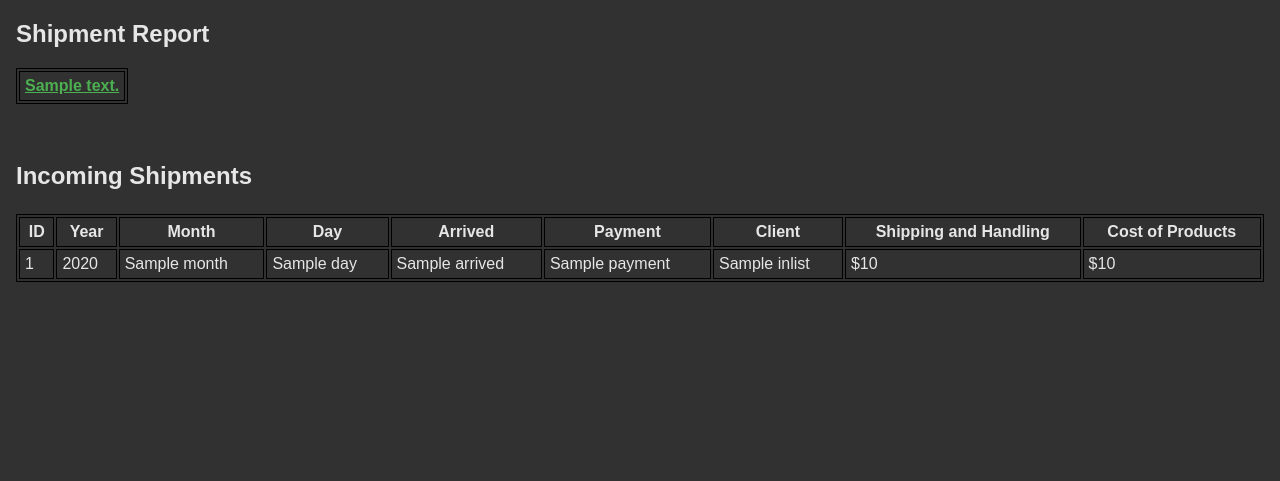
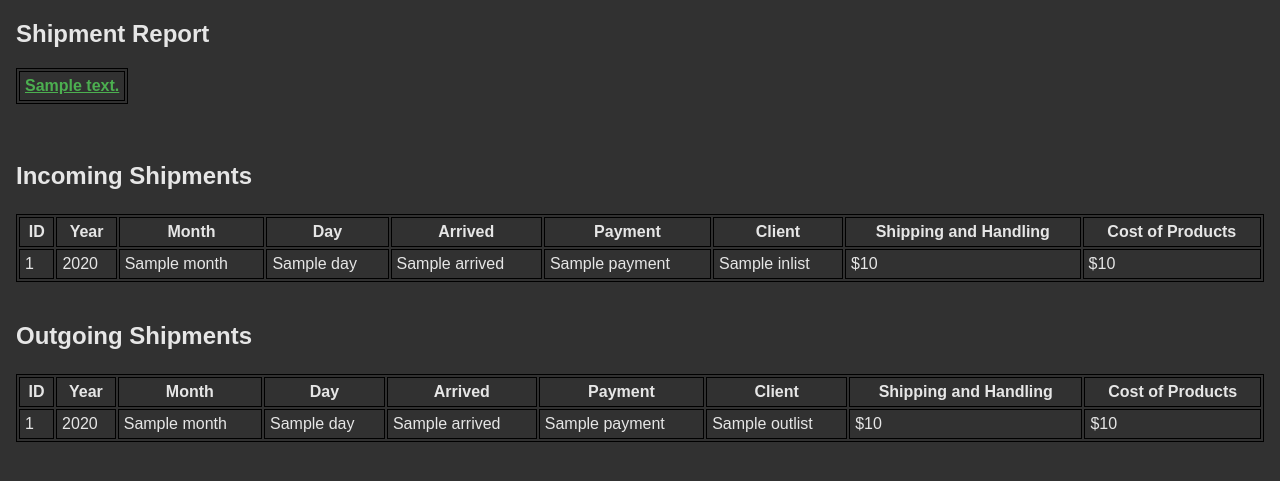
Before and after one commit to StephenP-AL/CS499-group-7, a Django app: template src/seven/truckr/templates/truckr/shipReport.html in a window 1280 px wide. Shown: the top 481 px of the page. Run offline with Django 3.2, Linux system fonts and the light colour scheme; the template is opened without the code that fills it: most values are stand-ins (such as "Sample title", 1, 10 or a date in 2020); lists and menus that the app fills with data are empty.

Commit message:
Shipping report added outgoing; created list of reports, linked to shipping pages

```diff
--- a/src/seven/truckr/templates/truckr/maintenance.html
+++ b/src/seven/truckr/templates/truckr/maintenance.html
@@ -28,7 +28,10 @@
 	</tr>
 </table>
 {% endif %}
-<h3> Services </h3>
+<br>
+<button type="button" onclick="window.location.href='/maintenanceReport/';">Monthly Maintenance Reports</button>
+<br>
+<br>
 <table style="width:100%">
        	<tr>
 	       	<th>ID</th>
@@ -54,7 +57,6 @@
 </table>
 <br>
 <button type="button" onclick="window.location.href='/admin/truckr/maintenance/add/';">Add Service</button>
-<button type="button" onclick="window.location.href='/maintenanceReport/';">Monthly Maintenance Reports</button>
 
 </body>
 </html>
--- a/src/seven/truckr/templates/truckr/manageShipmentsIn.html
+++ b/src/seven/truckr/templates/truckr/manageShipmentsIn.html
@@ -29,6 +29,9 @@
 </table>
 <br>
 {% endif %}
+<button type="button" onclick="window.location.href='/shipReport/';">Monthly Shipping Reports</button>
+<br>
+<br>
 <table style="width:100%">
        	<tr>
 	       	<th>ID</th>
--- a/src/seven/truckr/templates/truckr/manageShipmentsOut.html
+++ b/src/seven/truckr/templates/truckr/manageShipmentsOut.html
@@ -31,6 +31,9 @@
 <br>
 {% endif %}
 
+<button type="button" onclick="window.location.href='/shipReport/';">Monthly Shipping Reports</button>
+<br>
+<br>
 <table style="width:100%">
        	<tr>
 	       	<th>ID</th>
--- a/src/seven/truckr/templates/truckr/shipReport.html
+++ b/src/seven/truckr/templates/truckr/shipReport.html
@@ -15,6 +15,7 @@
 <body>
 	<h2>Shipment Report</h2>
 <!-- Navigation bar -->
+
 {% if nav %}
 <table>
 	<tr>
@@ -30,16 +31,11 @@
 <br>
 {% endif %}
 
-<!--
-{% if total %}
-	{% for i in total %}
-	<h4>	Total Payroll: ${{i.total}}</h4>
-	{% endfor %}
-{% endif %}
--->
 
+<div>
+{% if inlist %}
+<table style="width:100%">
 <h3>Incoming Shipments</h3>
-<table style="width:100%">
        	<tr>
 	       	<th>ID</th>
 		<th>Year</th>
@@ -52,7 +48,6 @@
 		<th>Cost of Products</th>
        	</tr>
 
-	{% if inlist %}
 		{% for i in inlist %}
 			<tr>
 				<td>{{i.shipID}}</td>
@@ -68,12 +63,46 @@
 
 		{% endfor %}
 		{% else %}
-		No records for selected month
+		No incoming shipments for selected month
+</div>
+	{% endif %}
+
+		</table>
+{% if outlist %}
+<div>
+<table style="width:100%">
+<h3>Outgoing Shipments</h3>
+       	<tr>
+	       	<th>ID</th>
+		<th>Year</th>
+	       	<th>Month</th>
+		<th>Day</th>
+		<th>Arrived</th>
+		<th>Payment</th>
+		<th>Client</th>
+		<th>Shipping and Handling</th>
+		<th>Cost of Products</th>
+       	</tr>
+
+		{% for i in outlist %}
+			<tr>
+				<td>{{i.shipID}}</td>
+				<td>{{i.year}}</td>
+				<td>{{i.month}}</td>
+				<td>{{i.day}}</td>
+				<td>{{i.arrived}}</td>
+				<td>{{i.payment}}</td>
+				<td>{{i.clientName}}</td>
+				<td>${{i.costShippingHandling}}</td>
+				<td>${{i.productTotal}}</td>
+			</tr>
+
+		{% endfor %}
+		{% else %}
+		No outgoing shipments for selected month
+</div>
 	{% endif %}
 		</table>
-<br>
-<!--
-<button type="button" onclick="window.location.href='/admin/truckr/m.add/';">Add Employee</button>
--->
+
 </body>
 </html>
--- a/src/seven/truckr/urls.py
+++ b/src/seven/truckr/urls.py
@@ -31,5 +31,6 @@ urlpatterns = [
             path('vehicleReport/<int:ID>/', views.vehicleReport, name = 'vehicleReport'),
             path('payReport/<int:year>/<int:month>/',views.payReport, name = 'payReport'),
             path('payReport/',views.payReportList, name = 'payReportList'),
-            path('shipReport/<int:year>/<int:month>/',views.shipReport, name = 'shipReport')
+            path('shipReport/<int:year>/<int:month>/',views.shipReport, name = 'shipReport'),
+            path('shipReport/', views.shipReportList, name = 'shipReportList')
             ]
```
Also changed, not shown: src/seven/truckr/templates/truckr/shipReportList.html (added, +54 -0 lines), src/seven/truckr/views.py (+9 -2 lines), src/seven/db.sqlite3.
